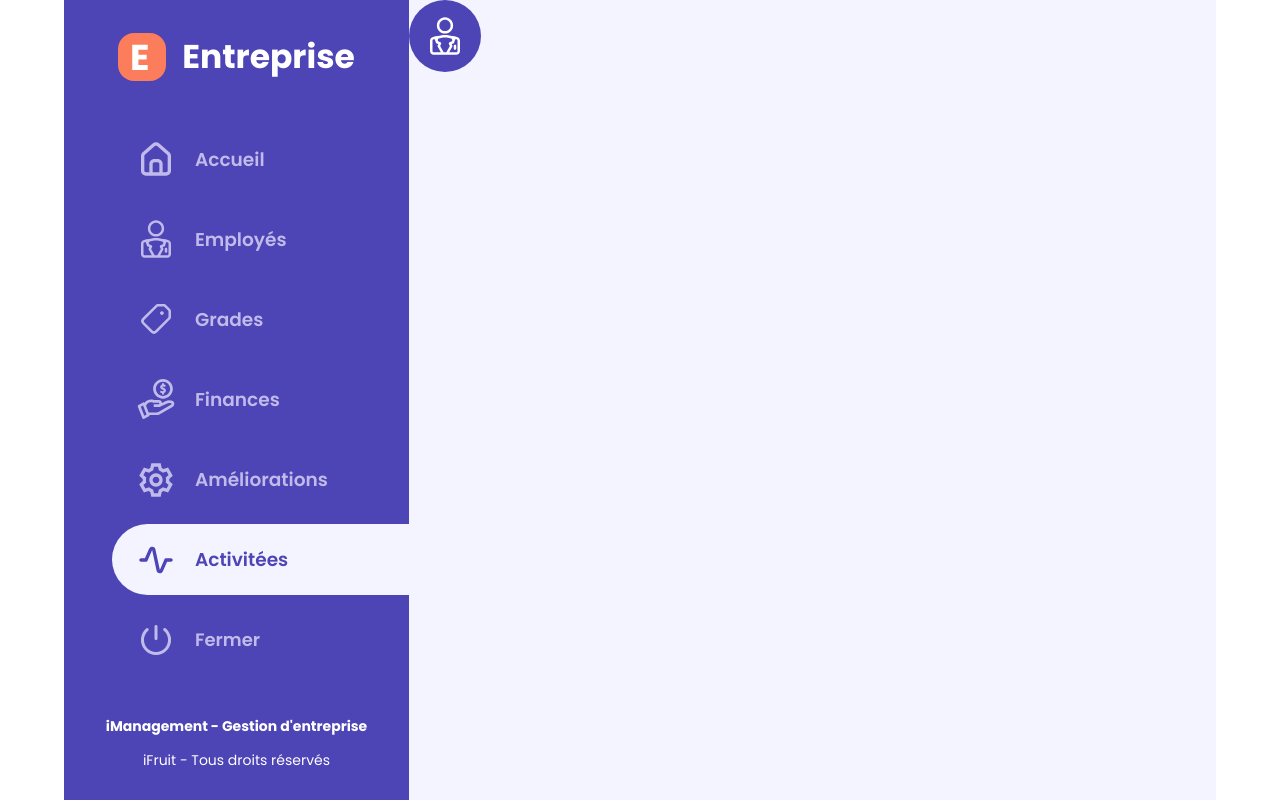
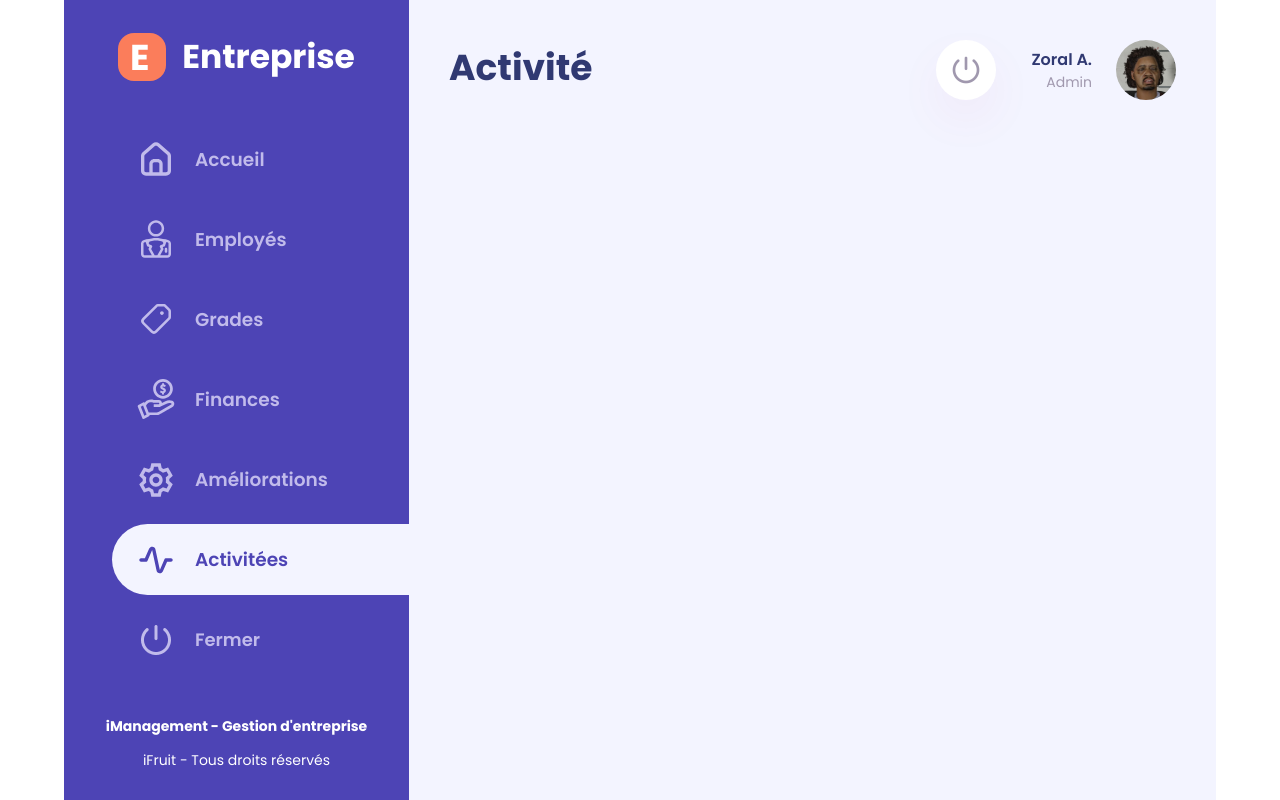
Before and after one commit to Tryade-projects/triade-dashboard, a React (Vite) app: page /activities in a window 1280 px wide. Built offline with nearby package versions, Linux system fonts and the light colour scheme.

Commit message:
feat: (Activities.jsx): Add Header and section activitiesWrapper

```diff
--- a/src/pages/Activities/Activities.jsx
+++ b/src/pages/Activities/Activities.jsx
@@ -1,12 +1,12 @@
 import React from "react";
-import FormatIcon from "../../components/FormatIcon/FormatIcon";
-import StudentWhite from "../../assets/studentWhite.svg";
+import Header from "../../components/Header/Header";
 
 const Activities = () => {
   return (
-    <div>
-      <FormatIcon background="#4D44B5" image={StudentWhite} />
-    </div>
+    <main className="main">
+      <Header title={"Activité"} />
+      <section className="activitiesWrapper"></section>
+    </main>
   );
 };
 
--- a/src/pages/Activities/_activities.scss
+++ b/src/pages/Activities/_activities.scss
@@ -0,0 +1,4 @@
+.activitiesWrapper {
+  display: flex;
+  height: 100%;
+}
--- a/src/styles/_settings.scss
+++ b/src/styles/_settings.scss
@@ -29,7 +29,6 @@ button {
 #root {
   height: 100vh;
   width: 90vw;
-  // max-width: 1920px;
   margin: 0 auto;
 }
 
@@ -42,6 +41,13 @@ button {
   font-family: "Roboto", sans-serif;
   font-size: 16px;
   color: #333;
+}
+
+.main {
+  padding: 40px 40px;
+  max-height: 100vh;
+  display: flex;
+  flex-direction: column;
 }
 
 .regular {
@@ -60,11 +66,6 @@ button {
   font-weight: 700;
 }
 
-.main {
-  padding: 40px 40px;
-  max-height: 100vh;
-}
-
 .flex {
   display: flex;
 }
```
